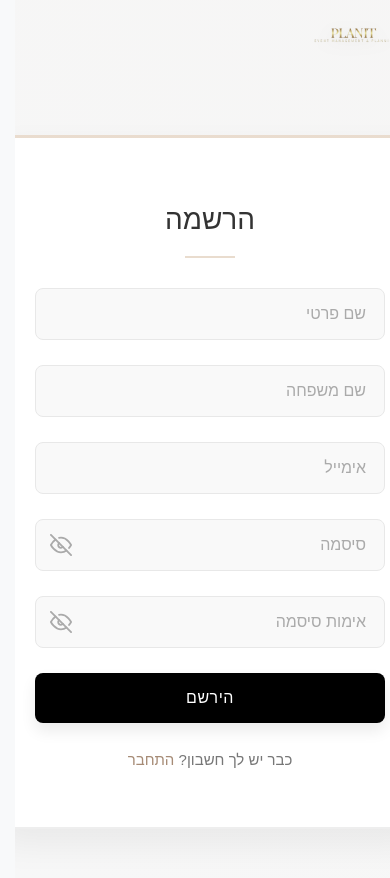
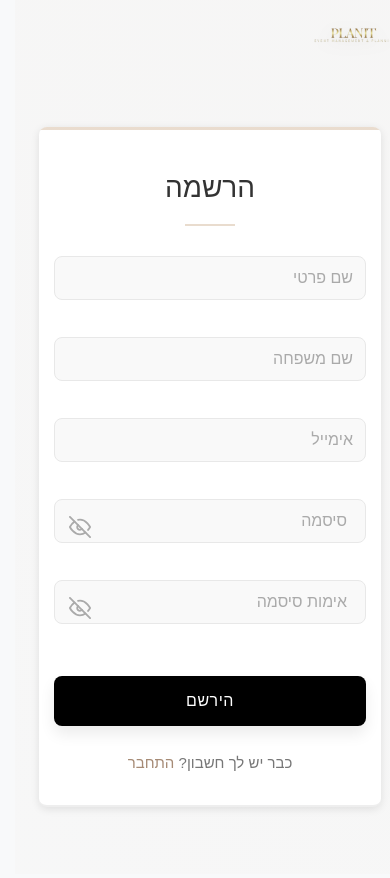
Before and after one commit to liron-lizmi/finalProject, a React (Create React App) app in the folder client/: page /register in a window 390 px wide. Shown: the top 878 px of the page. Built offline with nearby package versions, Linux system fonts and the light colour scheme; no server answers.

Commit message:
fix little page

```diff
--- a/client/src/styles/AuthPages.css
+++ b/client/src/styles/AuthPages.css
@@ -1193,8 +1193,17 @@ body {
 
   .auth-box {
     margin-top: 90px;
+    width: 90%;
+    max-width: 450px;
+    margin-left: auto;
+    margin-right: auto;
+    padding: 20px;
+    box-sizing: border-box;
   }
 
+  .auth-container {
+    padding: 0 15px;
+  }
 }
 
 @media (max-width: 480px) {
@@ -1224,23 +1233,38 @@ body {
     padding: 1.2rem;
   }
 
-  auth-logo-container .logo {
+  .auth-logo-container .logo {
     height: 32px;
   }
 
   .auth-container {
-    padding: 20px;
+    padding: 15px;
   }
 
   .auth-box {
-    margin-top: 80px;
+    margin-top: 60px;
+    width: 95%;
+    padding: 15px;
+    border-radius: 8px;
+    box-shadow: 0 2px 8px rgba(0, 0, 0, 0.1);
+  }
+
+  .auth-box input {
+    padding: 12px;
+    font-size: 16px;
+    margin-bottom: 12px;
+  }
+
+  .auth-box button[type="submit"] {
+    margin-top: 15px;
+    width: 100%;
   }
 
   .auth-logo-container {
     padding: 0 15px;
   }
 
-  modal-content {
+  .modal-content {
     max-width: 95%;
   }
 
--- a/client/src/styles/CreateEventPage.css
+++ b/client/src/styles/CreateEventPage.css
@@ -767,8 +767,17 @@ html, body {
   }
 
   .create-event-container {
-    margin-top: 40px;
+    margin-top: 10px;
   }
+
+  .back-button {
+    margin-right: 15px;
+    font-size: 0.9rem;
+    padding: 8px 12px;
+    position: relative;
+    right: 10px;
+  }
+
 }
 
 @media (max-width: 480px) {
@@ -804,10 +813,20 @@ html, body {
   }
 
   .create-event-container {
-    margin-top: 80px;
+    margin-top: 30px;
   }
 
   .auth-logo-container {
     padding: 0 15px;
   }
+
+  .back-button {
+    margin-right: 20px;
+    font-size: 0.85rem;
+    padding: 6px 10px;
+    position: relative;
+    right: 15px;
+    max-width: calc(100% - 20px);
+  }
+
 }
```
